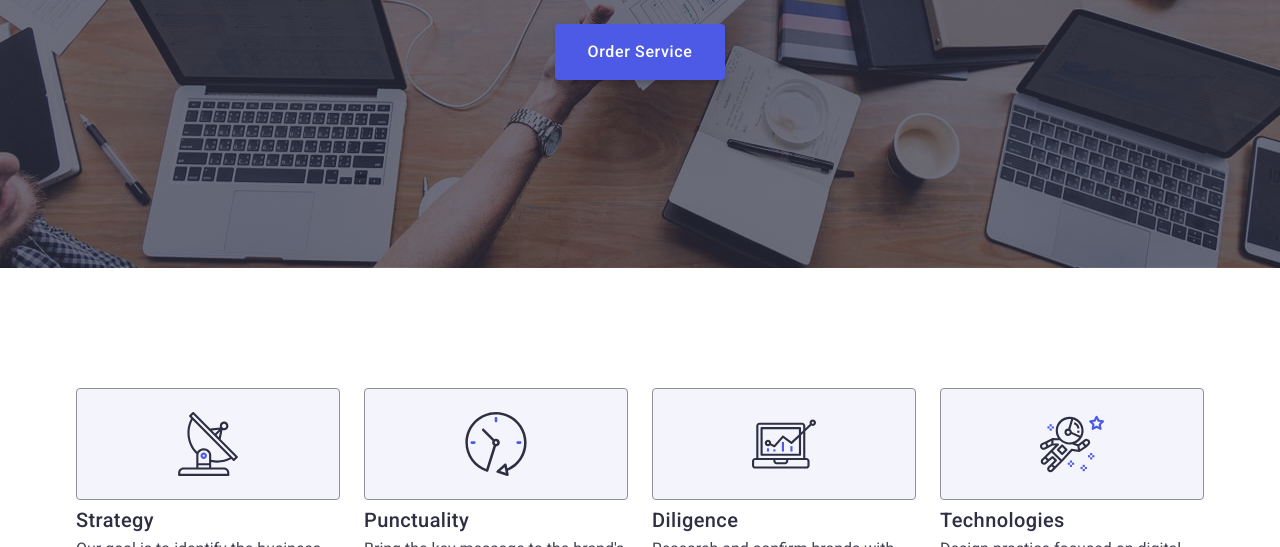
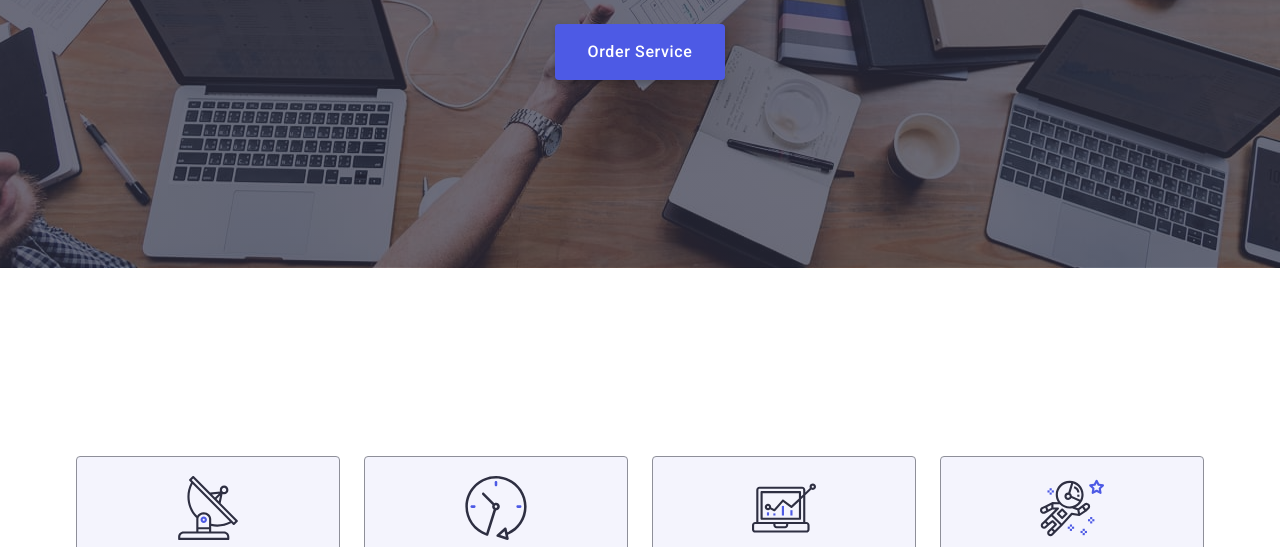
Before and after one commit to Volodya7501/goit-markup-hw-04, a plain HTML site: page index.html in a window 1280 px wide. Shown: the part 405-952 px from the top of the page. Drawn offline with nearby package versions, Linux system fonts and the light colour scheme.

Commit message:
Add files via upload

```diff
--- a/css/styles.css
+++ b/css/styles.css
@@ -243,6 +243,7 @@ body {
   border: none;
   cursor: pointer;
   box-shadow: 0 4px 4px 0 rgba(0, 0, 0, 0.15);
+  transition: background-color 250ms cubic-bezier(0.4, 0, 0.2, 1);
 }
 
 .btn:hover,
@@ -286,12 +287,19 @@ body {
   fill: none;
   transform-origin: 64px 64px;
 }
+.style-div {
+  display: flex;
+  align-items: center;
+  justify-content: center;
+  background-color: #f4f4fd;
+  margin-bottom: 8px;
+}
 .text-icon {
 }
 .background-item {
 }
 .description {
-  padding: 120px 0;
+  padding: 188px 0;
 }
 .description-list {
   display: flex;
--- a/index.html
+++ b/index.html
@@ -35,7 +35,7 @@
         <nav class="header-nav">
           <a href="./index.html" id="logo-link" class="header-nav-logo">
             Web
-            <span class="header-nav-logo-style"> Studio</span>
+            <span class="header-nav-logo-style">Studio</span>
           </a>
           <ul class="header-nav-list">
             <li class="header-nav-item">
@@ -84,24 +84,32 @@
           <div class="background">
             <ul class="background-list">
               <li class="background-item">
+                <div class="style-div">
                   <svg class="social-list-icon" width="64" height="64">
                     <use href="./images/svg/icons1.svg#antenna"></use>
                   </svg>
+                </div>
               </li>
               <li class="background-item">
+                <div class="style-div">
                   <svg class="social-list-icon" width="64" height="64">
                     <use href="./images/svg/icons1.svg#clock"></use>
                   </svg>
+                </div>
               </li>
               <li class="background-item">
+                <div class="style-div">
                   <svg class="social-list-icon" width="64" height="64">
                     <use href="./images/svg/icons1.svg#diagram"></use>
                   </svg>
+                </div>
               </li>
               <li class="background-item">
+                <div class="style-div">
                   <svg class="social-list-icon" width="64" height="64">
                     <use href="./images/svg/icons1.svg#astronaut"></use>
                   </svg>
+                </div>
               </li>
             </ul>
           </div>
@@ -489,21 +497,21 @@
               </a>
             </li>
             <li class="footer-social-list-item">
-              <a class="footer-social-list-link" href="http://">
+              <a class="footer-social-list-link" href="#">
                 <svg class="footer-social-list-icon" width="24" height="24">
                   <use href="./images/svg/icons.svg#twitter"></use>
                 </svg>
               </a>
             </li>
             <li class="footer-social-list-item">
-              <a class="footer-social-list-link" href="http://">
+              <a class="footer-social-list-link" href="#">
                 <svg class="footer-social-list-icon" width="24" height="24">
                   <use href="./images/svg/icons.svg#facebook"></use>
                 </svg>
               </a>
             </li>
             <li class="footer-social-list-item">
-              <a class="footer-social-list-link" href="http://">
+              <a class="footer-social-list-link" href="#">
                 <svg class="footer-social-list-icon" width="24" height="24">
                   <use href="./images/svg/icons.svg#linkedin"></use>
                 </svg>
```
Lines whose indentation alone changed are shown as unchanged.
